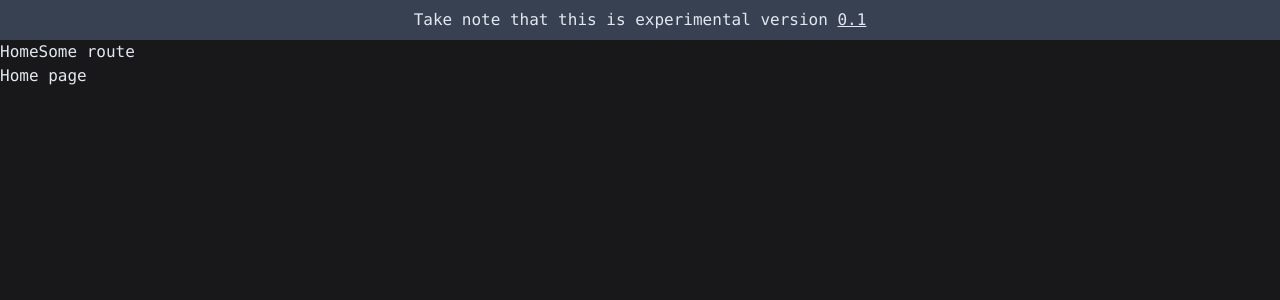
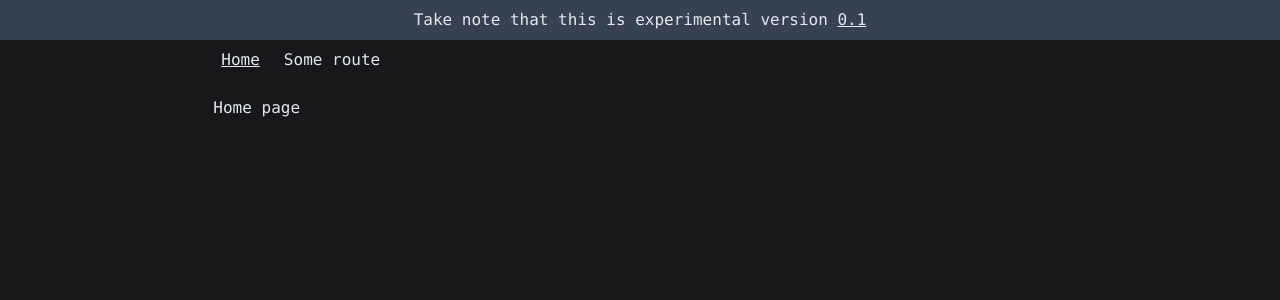
Before and after one commit to deger4beger/stupp, a Next.js app: page / in a window 1280 px wide. Shown: the top 300 px of the page. Built offline with nearby package versions, Linux system fonts and the light colour scheme.

Commit message:
route styles added

```diff
--- a/components/wrapper.tsx
+++ b/components/wrapper.tsx
@@ -1,3 +1,5 @@
+import Link from "next/link"
+import { useRouter } from "next/router"
 import { useTheme } from "../providers/theme"
 
 
@@ -11,8 +13,10 @@ const Wrapper = ({ children }: {
     <div data-mode={theme === "light" ? "light" : undefined}>
       <div className="min-h-screen min-w-full font-mono bg-zinc-900 text-slate-200">
         <Header />
-        <div className="min-h-screen">
-          { routes() }
+        <div className="min-h-screen w-8/12 m-auto">
+          <div className="pt-2 pb-6">
+          	{ routes() }
+          </div>
           { children }
         </div>
       </div>
@@ -36,13 +40,17 @@ const Header = () => {
 
 const routes = () => {
 
+	const { route: routePath } = useRouter()
+
 	const routes = [
     ["Home", "/"],
     ["Some route", "/some"]
   ]
 
 	return routes.map(([name, route]) =>
-    <a href={route} key={name} >{ name }</a>
+    <div className={
+    	"p-2 pr-4 inline" + ( routePath === route ? " underline" : "" )
+    } key={name}><Link href={route}>{ name }</Link></div>
   )
 }
 
```
